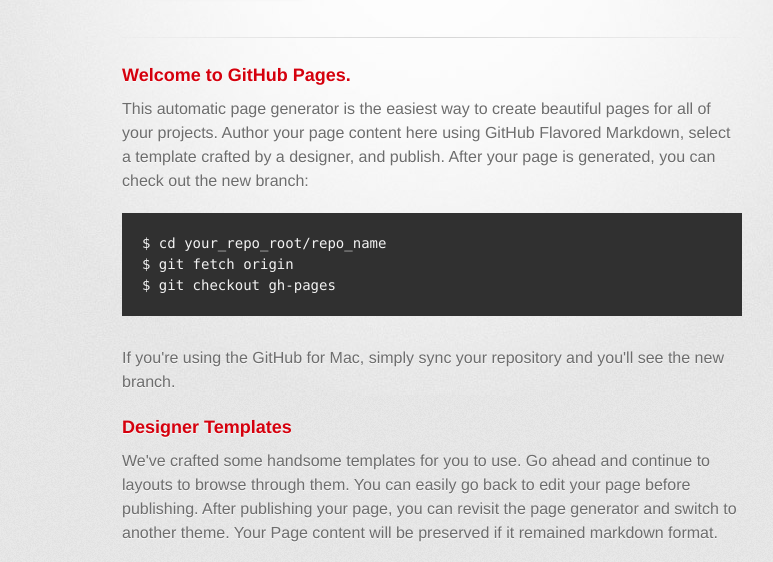
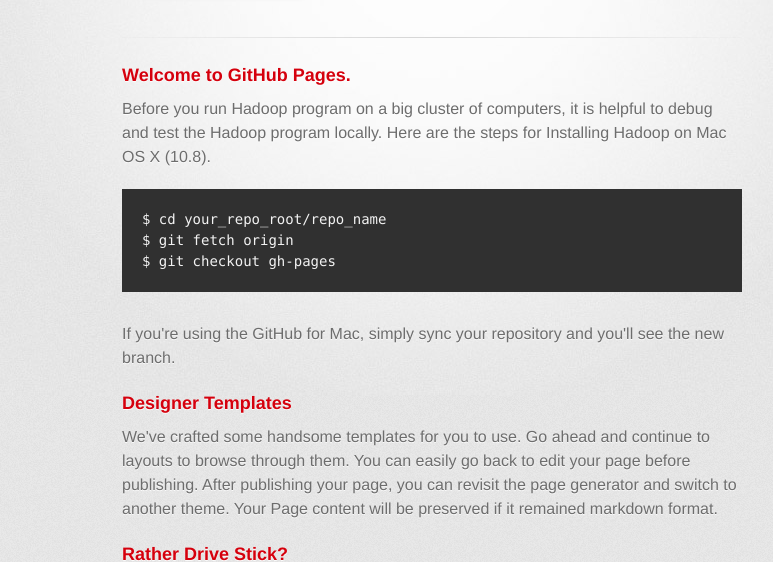
Before and after one commit to hixiaoxi/hixiaoxi.github.io, a plain HTML site: page index.html in a window 1280 px wide. Shown: the part 178-740 px from the top of the page, without its empty margins (208-981 px from the left). Drawn offline with Linux system fonts and the light colour scheme; a web font is replaced by a local one.

Commit message:
Update index.html

```diff
--- a/index.html
+++ b/index.html
@@ -30,9 +30,9 @@
 
         <section id="main_content">
           <h3>
-<a name="welcome-to-github-pages" class="anchor" href="#welcome-to-github-pages"><span class="octicon octicon-link"></span></a>Welcome to GitHub Pages.</h3>
+<a name="Installing Hadoop on Mac OS X (10.8)" class="anchor" href="#welcome-to-github-pages"><span class="octicon octicon-link"></span></a>Welcome to GitHub Pages.</h3>
 
-<p>This automatic page generator is the easiest way to create beautiful pages for all of your projects. Author your page content here using GitHub Flavored Markdown, select a template crafted by a designer, and publish. After your page is generated, you can check out the new branch:</p>
+<p>Before you run Hadoop program on a big cluster of computers, it is helpful to debug and test the Hadoop program locally. Here are the steps for Installing Hadoop on Mac OS X (10.8).</p>
 
 <pre><code>$ cd your_repo_root/repo_name
 $ git fetch origin
```
